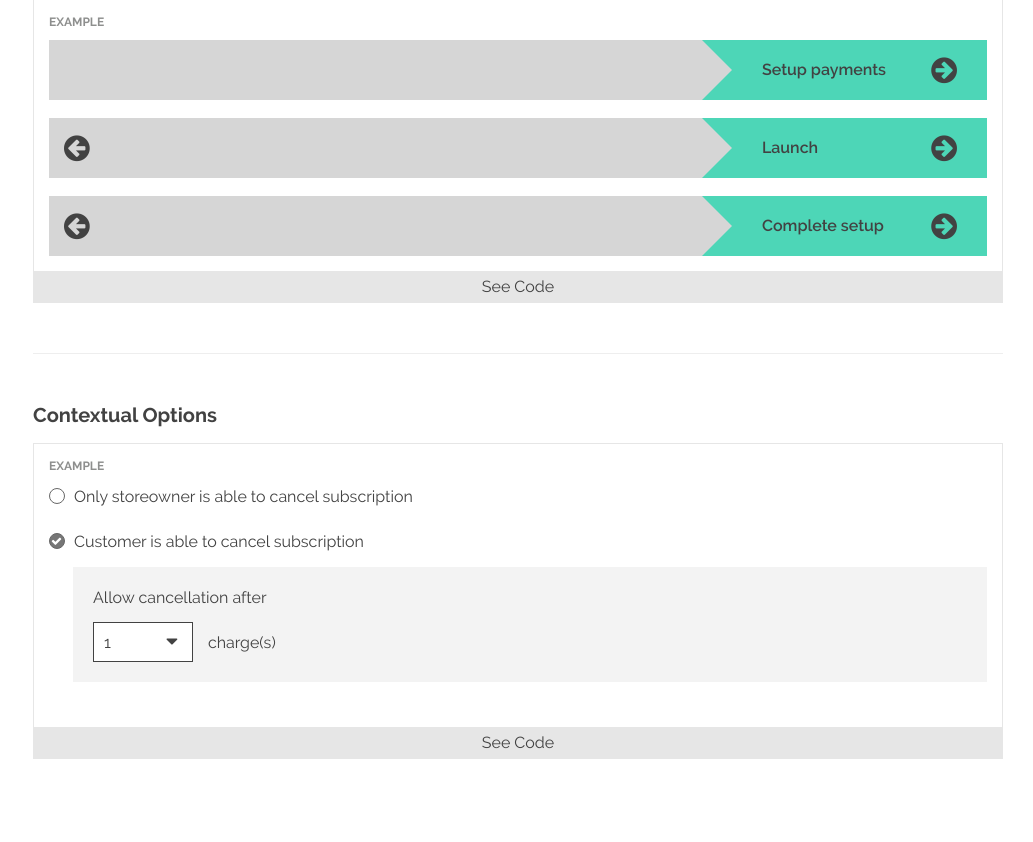
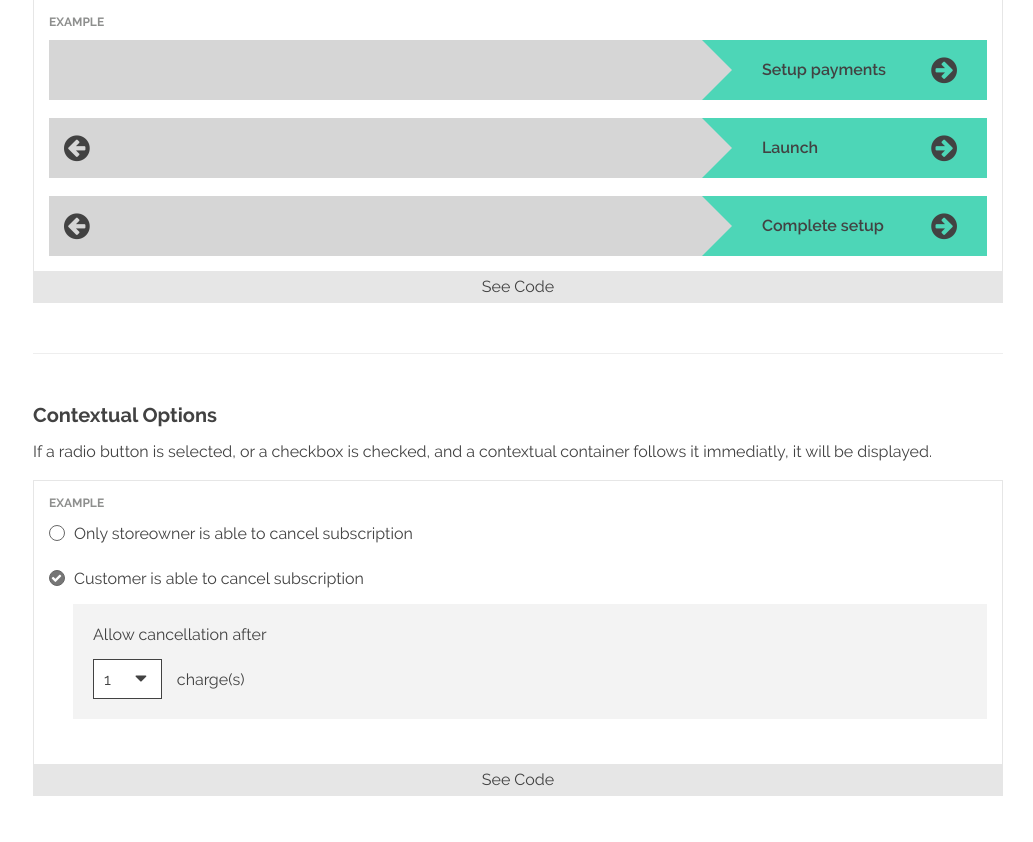
Before and after one commit to VizualAbstract/ReCharge-Styleguide, a PHP site: page /components.php in a window 1280 px wide. Shown: the part 4020-4862 px from the top of the page, without its empty margins (247-1280 px from the left). Before the commit the page ends 4779 px from the top, so only its background shows below. Run offline with PHP 8.4, Linux system fonts and the light colour scheme; grey boxes labelled with a size stand in for pictures from a placeholder-image service; style sheets or scripts are compiled from the project's sources; some libraries are stand-ins or nearby versions.

Commit message:
Refine the contextual form input and reduce the min-width of a form__select to 65 pixels, although the absolute minimum width the dropdown will bring itself down to is 70 pixels, due to dropdown button width requirements

```diff
--- a/assets/sass/vendors/_dropkick.scss
+++ b/assets/sass/vendors/_dropkick.scss
@@ -1,4 +1,9 @@
-// Mixins with weird names to avoid overwrites
+/*
+	6-5-2016:
+		- Change min-width to 65. This is primarily to accomidate numbers.
+		- We may eventually go to a named-class minimum
+
+*/
 
 @mixin dk-pre($property, $value, $prefixes) {
 	@each $prefix in $prefixes {
@@ -42,7 +47,7 @@ $dk-arrow-color: #424242 !default;
 	line-height: $line-height-base;
 
 	width: 100%;
-	min-width: 100px;
+    min-width: 65px;
 	max-width: 100%;
 	margin: 12px 0 20px;
 
--- a/components.php
+++ b/components.php
@@ -251,15 +251,12 @@
 <hr>
 
 <h2 id="contextual-options">Contextual Options</h2>
-
+<p>If a radio button is selected, or a checkbox is checked, and a contextual container follows it immediatly, it will be displayed.</p>
 <div class="example">
 <div class="form__group">
-	<div class="contextual">
-		<div class="contextual__input">
 	<input id="radio_1" type="radio" name="radio_group" class="form__radio">
 	<label for="radio_1" class="form__radio__label">Only storeowner is able to cancel subscription</label>
-		</div><!-- .contextual-radio__option -->
-		<div class="contextual__input">
+
 	<input id="radio_2" type="radio" name="radio_group" checked="" class="form__radio">
 	<label for="radio_2" class="form__radio__label">Customer is able to cancel subscription</label>
 	<div class="contextual__input__options">
@@ -278,10 +275,10 @@
 			</div><!-- .input-group -->
 		</div><!-- .form__group -->
 	</div><!-- .contextual__input__options -->
-		</div><!-- .contextual-radio__option -->
-	</div>
+</div><!-- .form__group -->
+</div><!-- .example -->
 <style>
-		.new .contextual__input .form__radio:checked + .form__radio__label + .contextual__input__options {
+	.new .form__radio:checked + .form__radio__label + .contextual__input__options {
 		display: block;
 	}
 	.new .contextual__input__options {
@@ -292,7 +289,5 @@
 		display: none;
 	}
 </style>
-</div><!-- .form__group -->
-</div><!-- .example -->
 
 <?php include('includes/footer.php'); ?>
```
Also changed, not shown: assets/css/app.min.css, 1 other file. Lines whose indentation alone changed are shown as unchanged.
